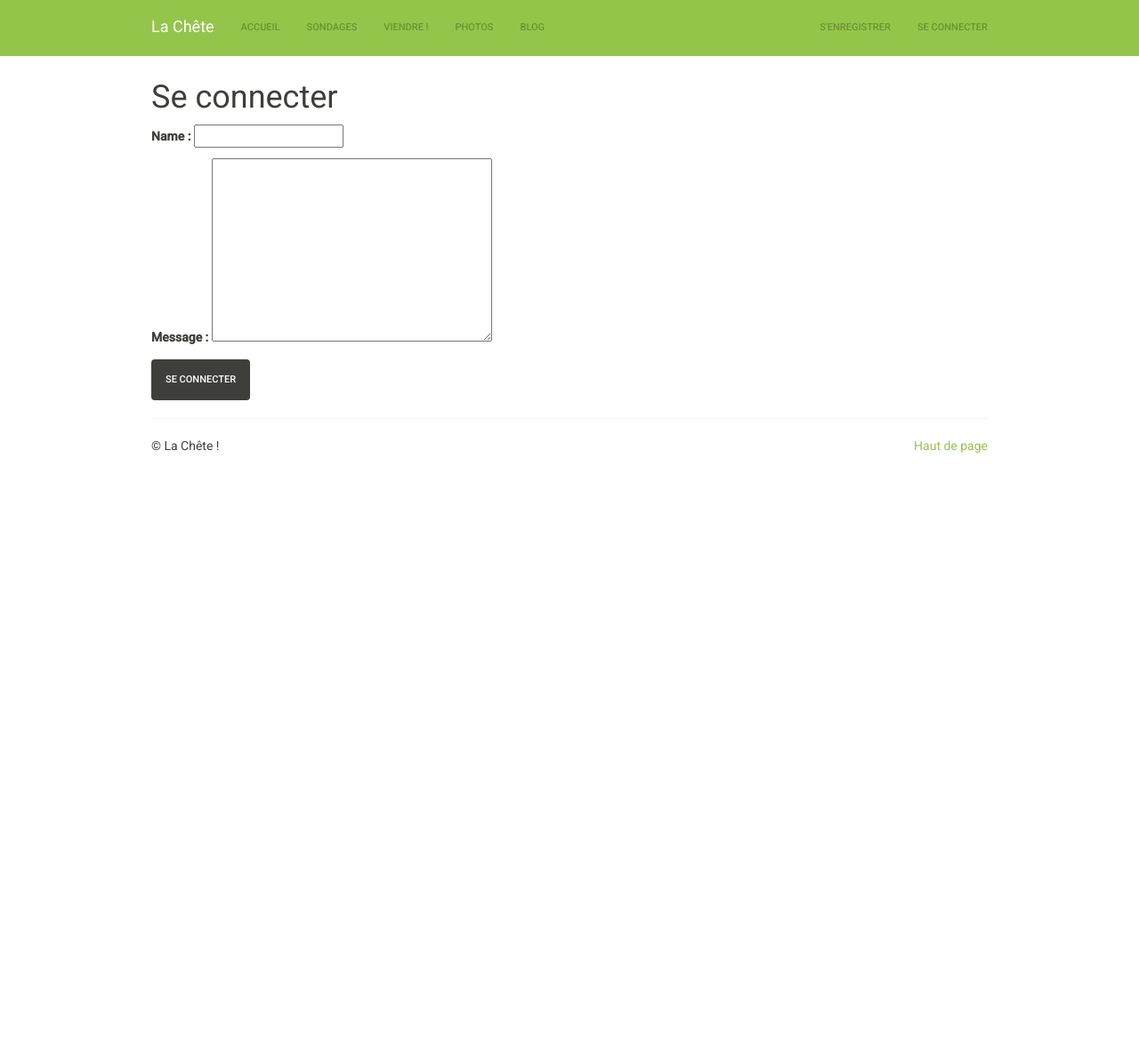
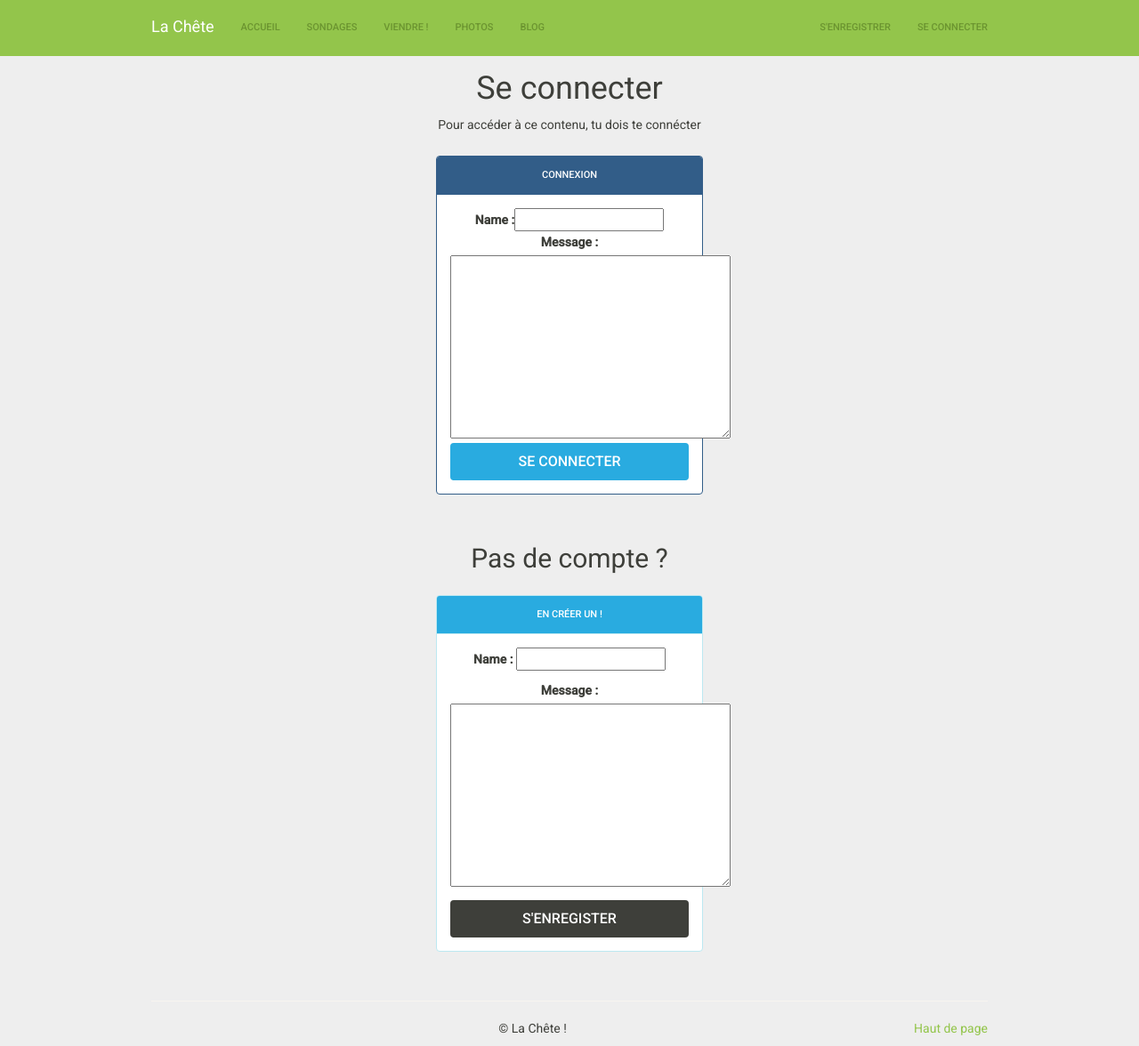
Before and after one commit to AL9000/lachete, a Django app: template website/templates/registration/login.html in a window 1280 px wide. Shown: the whole page at 89% size. Before the commit the page ends 509 px from the top, so only its background shows below. Run offline with Django 3.2, Linux system fonts and the light colour scheme; the template is opened without the code that fills it: values that come from a table or form of the project are taken from there, others are empty; some libraries are stand-ins or nearby versions.

Commit message:
Look & feel

```diff
--- a/chete/settings.py
+++ b/chete/settings.py
@@ -44,6 +44,7 @@ INSTALLED_APPS = (
     'gps',
     'blog',
     'django_markdown',
+    'photos',
 )
 
 MIDDLEWARE_CLASSES = (
@@ -111,3 +112,5 @@ REST_FRAMEWORK = {
 }
 
 LOGIN_REDIRECT_URL = '/'
+
+MEDIA_ROOT = os.path.join(BASE_DIR, '/media/')
--- a/chete/urls.py
+++ b/chete/urls.py
@@ -8,6 +8,7 @@ urlpatterns = patterns('',
     url(r'^gps/', include('gps.urls', namespace="gps")),
     url(r'^sondages/', include('sondages.urls', namespace="sondages")),
     url(r'^blog/', include('blog.urls', namespace="blog")),
+    url(r'^photos/', include('photos.urls', namespace="photos")),
     url(r'^admin/', include(admin.site.urls)),
 
     url(r'^markdown/', include('django_markdown.urls')),
--- /dev/null
+++ b/website/static/website/css/signin.css
@@ -0,0 +1,41 @@
+body {
+    padding-top: 60px;
+    padding-bottom: 40px;
+    background-color: #eee;
+    text-align: center;
+}
+
+.form-signin {
+    max-width: 330px;
+    padding: 15px;
+    margin: 0 auto;
+}
+.form-signin .form-signin-heading,
+.form-signin .checkbox {
+    margin-bottom: 10px;
+}
+.form-signin .checkbox {
+    font-weight: normal;
+}
+.form-signin .form-control {
+    position: relative;
+    height: auto;
+    -webkit-box-sizing: border-box;
+    -moz-box-sizing: border-box;
+    box-sizing: border-box;
+    padding: 10px;
+    font-size: 16px;
+}
+.form-signin .form-control:focus {
+    z-index: 2;
+}
+.form-signin input[type="email"] {
+    margin-bottom: -1px;
+    border-bottom-right-radius: 0;
+    border-bottom-left-radius: 0;
+}
+.form-signin input[type="password"] {
+    margin-bottom: 10px;
+    border-top-left-radius: 0;
+    border-top-right-radius: 0;
+}
--- a/website/templates/registration/login.html
+++ b/website/templates/registration/login.html
@@ -1,6 +1,12 @@
 {% extends "website/templates/layout.html" %}
 
+{% load static %}
+
 {% block title %}La Chête - login{% endblock %}
+
+{% block style %}
+    <link href="{% static 'website/css/signin.css' %}" rel="stylesheet" xmlns="http://www.w3.org/1999/html">
+{% endblock %}
 
 {% block content %}
 
@@ -19,11 +25,37 @@
             Tu es déjà connecté, {{ user.username }} !
         </div>
     {% else %}
-        <form method="post" action=".">
-            {% csrf_token %}
-            {{ form.as_p }}
-            <button type="submit" class="btn btn-default">Se connecter</button>
+
+        <p>Pour accéder à ce contenu, tu dois te connécter</p>
+
+        <form method="post" action="." class="form-signin">
+            <div class="panel panel-primary">
+                <div class="panel-heading">
+                    <h2 class="panel-title">Connexion</h2>
+                </div>
+                <div class="panel-body">
+                    {% csrf_token %}
+                    {{ form.as_table }}
+                    <button type="submit" class="btn btn-info form-control">Se connecter</button>
+                </div>
+            </div>
+
+        </form>
+
+        <h2>Pas de compte ?</h2>
+        <form method="post" action="{% url 'website:register' %}" class="form-signin">
+            <div class="panel panel-info">
+                <div class="panel-heading">
+                    <h2 class="panel-title">En créer un !</h2>
+                </div>
+                <div class="panel-body">
+                    {% csrf_token %}
+                    {{ form.as_p }}
+                    <button type="submit" class="btn btn-default form-control">S'enregister</button>
+                </div>
+            </div>
         </form>
     {% endif %}
 
+
 {% endblock %}
--- a/website/urls.py
+++ b/website/urls.py
@@ -5,10 +5,11 @@ from django.contrib.auth.forms import UserCreationForm
 
 urlpatterns = patterns('',
     url(r'^$', HomeView.as_view(), name="home"),
+    # TODO Login after register ?
     url('^register/', CreateView.as_view(
         template_name='registration/register.html',
         form_class=UserCreationForm,
-        success_url='/'),
+        success_url='/',),
         name='register'),
 
     # TODO Utiliser le parametre next pour rediriger l'utilisateur à la page souhaitée initialement après le login
```
Also changed, not shown: website/templates/home.html (+16 -1 lines), website/templates/registration/register.html (+19 -7 lines), website/views.py (+6 -2 lines).
